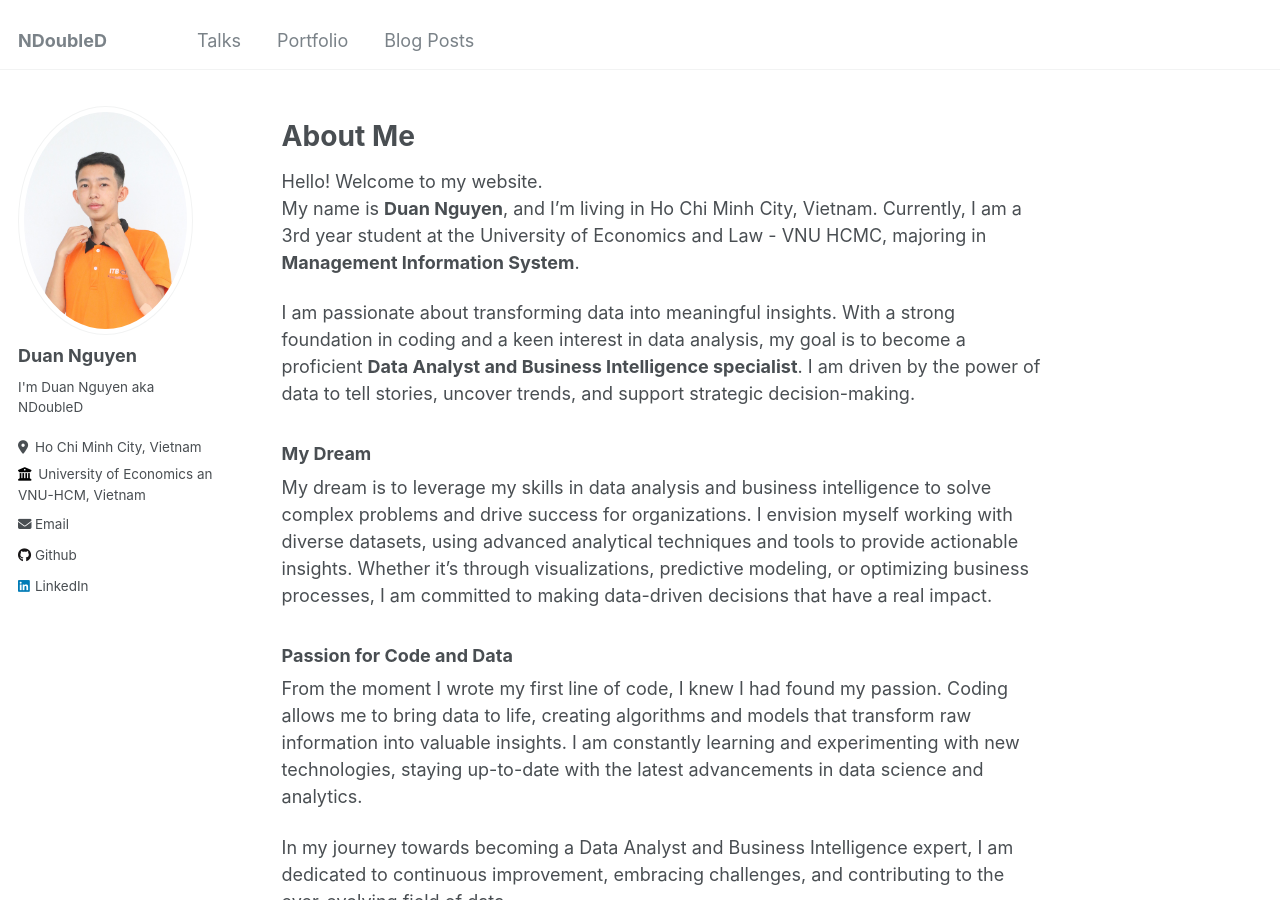
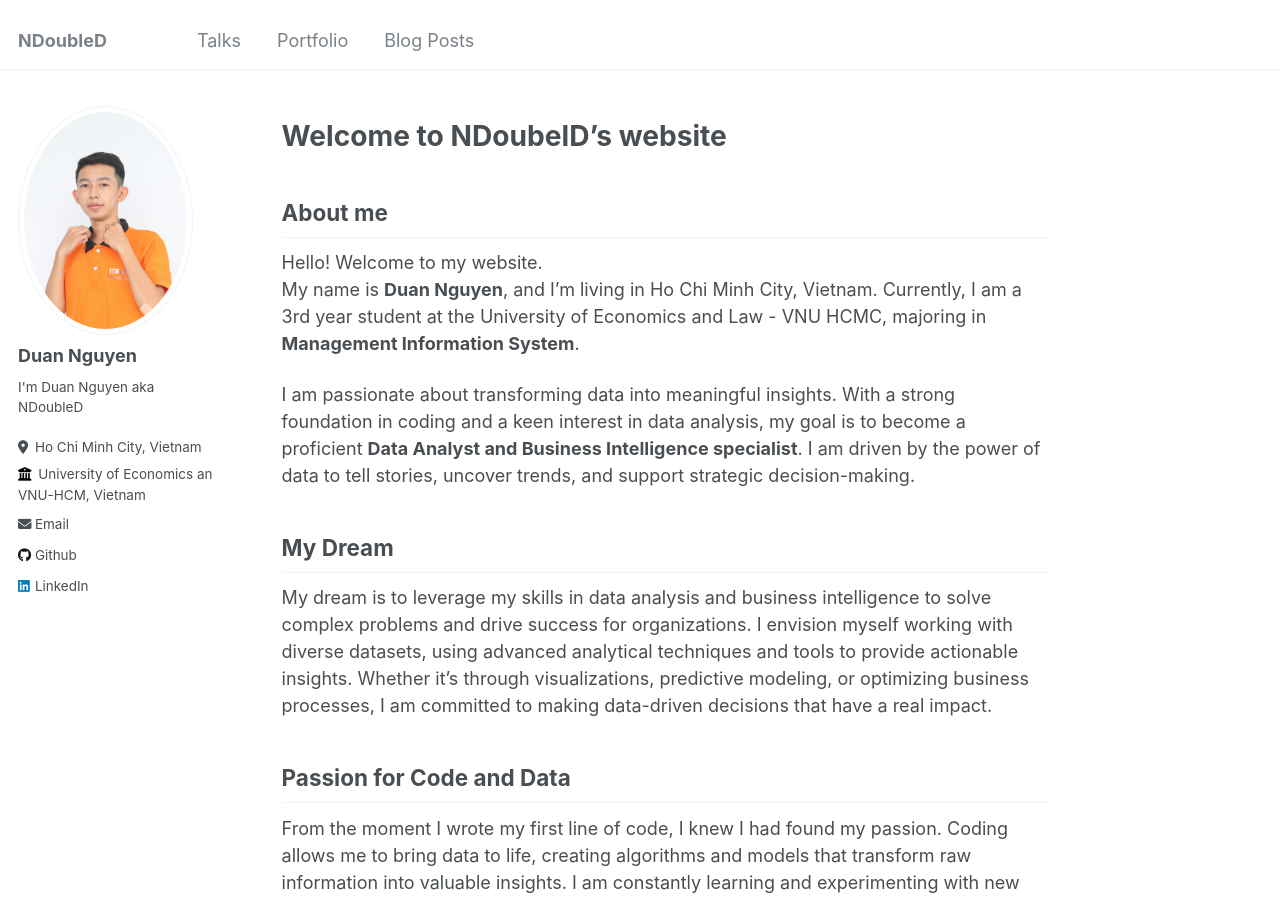
Before and after one commit to duan-n2d/duan-n2d.github.io, a Jekyll site: the page built from _pages/about.md, in a window 1280 px wide and 900 px high. Built offline with Jekyll 4.4.1, drawn with Linux system fonts in a browser that asks for light colours.

Commit message:
add color for website

```diff
--- a/_includes/nav_list
+++ b/_includes/nav_list
@@ -1,7 +1,7 @@
 {% include base_path %}
 {% assign navigation = site.data.navigation[include.nav] %}
 
-<nav class="nav__list">
+<nav class="nav__list" style="background-color: blue; color: white;">
   {% if page.sidebar.title %}<header><h4 class="nav__title" style="padding: 0;">{{ page.sidebar.title }}</h4></header>{% endif %}
   <ul>
     {% for nav in navigation %}
--- a/_pages/about.md
+++ b/_pages/about.md
@@ -7,18 +7,20 @@ redirect_from:
   - /about.html
 ---
 
-# About Me
+# Welcome to NDoubelD's website
+
+## About me
 
 Hello! Welcome to my website.
 My name is **Duan Nguyen**, and I'm living in Ho Chi Minh City, Vietnam. Currently, I am a 3rd year student at the University of Economics and Law - VNU HCMC, majoring in **Management Information System**.
 
 I am passionate about transforming data into meaningful insights. With a strong foundation in coding and a keen interest in data analysis, my goal is to become a proficient **Data Analyst and Business Intelligence specialist**. I am driven by the power of data to tell stories, uncover trends, and support strategic decision-making.
 
-### My Dream
+## My Dream
 
 My dream is to leverage my skills in data analysis and business intelligence to solve complex problems and drive success for organizations. I envision myself working with diverse datasets, using advanced analytical techniques and tools to provide actionable insights. Whether it's through visualizations, predictive modeling, or optimizing business processes, I am committed to making data-driven decisions that have a real impact.
 
-### Passion for Code and Data
+## Passion for Code and Data
 
 From the moment I wrote my first line of code, I knew I had found my passion. Coding allows me to bring data to life, creating algorithms and models that transform raw information into valuable insights. I am constantly learning and experimenting with new technologies, staying up-to-date with the latest advancements in data science and analytics.
 
```
